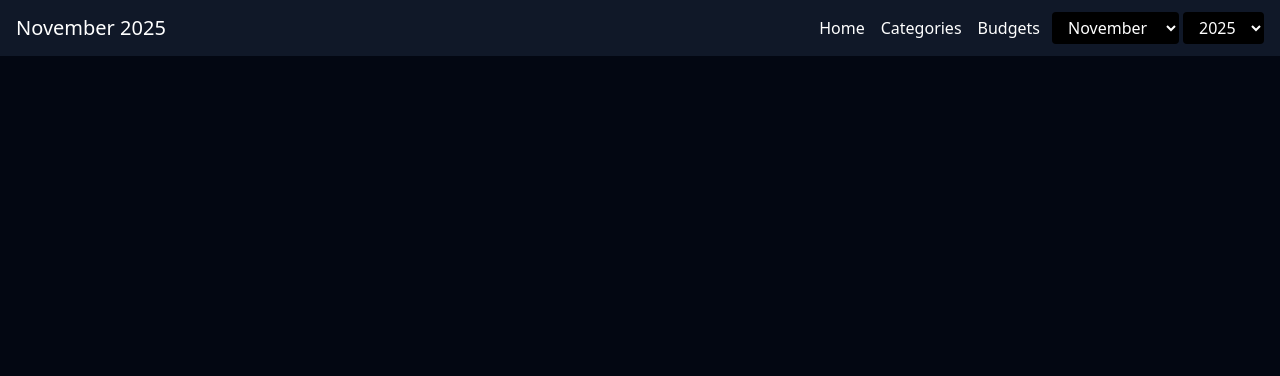
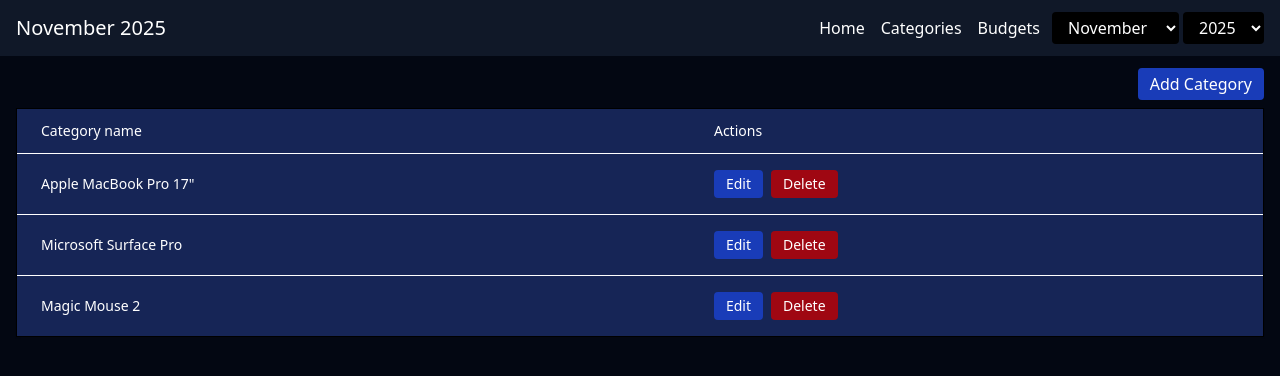
Before and after one commit to ajmal-m/ex-tracker-front-end, a React (Vite) app: page /setting/category in a window 1280 px wide. Shown: the top 376 px of the page. Built offline with nearby package versions, Linux system fonts and the light colour scheme.

Commit message:
Category table added

```diff
--- /dev/null
+++ b/src/components/category-table.tsx
@@ -0,0 +1,86 @@
+import React from "react";
+
+type Product = {
+    name: string;
+    color: string;
+    category: string;
+    price: string;
+    stock: number;
+};
+
+const products: Product[] = [
+    {
+        name: 'Apple MacBook Pro 17"',
+        color: "Silver",
+        category: "Laptop",
+        price: "$2999",
+        stock: 231,
+    },
+    {
+        name: "Microsoft Surface Pro",
+        color: "White",
+        category: "Laptop PC",
+        price: "$1999",
+        stock: 423,
+    },
+    {
+        name: "Magic Mouse 2",
+        color: "Black",
+        category: "Accessories",
+        price: "$99",
+        stock: 121,
+    },
+];
+
+const CategoryTable: React.FC = () => {
+    return (
+        <div className="relative overflow-x-auto bg-neutral-primary-soft shadow-xs rounded-base border border-default">
+            <table className="w-full text-sm text-left rtl:text-right text-body">
+                <thead className="text-sm text-body bg-blue-950 border-b rounded-base text-white">
+                    <tr>
+                        <th className="px-6 py-3 font-medium">Category name</th>
+                        <th className="px-6 py-3 font-medium">Actions</th>
+                    </tr>
+                </thead>
+
+                <tbody>
+                    {products.map((item, index) => (
+                        <tr
+                            key={index}
+                            className="bg-blue-950 border-b border-default last:border-none text-white"
+                        >
+                            <th
+                                scope="row"
+                                className="px-6 py-4 font-medium text-heading whitespace-nowrap"
+                            >
+                                {item.name}
+                            </th>
+                            <td className="px-6 py-4">
+                                <div className="flex items-center gap-2">
+                                    <button
+                                        className="
+                                            px-3 py-1 bg-blue-800 text-white
+                                            rounded font-medium cursor-pointer self-end
+                                        "
+                                    >
+                                        Edit
+                                    </button>
+                                    <button
+                                        className="
+                                            px-3 py-1 bg-red-800 text-white
+                                            rounded font-medium cursor-pointer self-end
+                                        "
+                                    >
+                                        Delete
+                                    </button>
+                                </div>
+                            </td>
+                        </tr>
+                    ))}
+                </tbody>
+            </table>
+        </div>
+    );
+};
+
+export default CategoryTable;
--- a/src/components/navbar.tsx
+++ b/src/components/navbar.tsx
@@ -16,7 +16,7 @@
             <h1 className="text-white text-xl max-[400px]:text-sm">{selectedMonth} {selectedYear}</h1>
 
             <div className="flex items-center gap-3">
-                <div className="flex items-center gap-4">
+                <div className="flex items-center gap-4 max-[414px]:text-[12px]">
                     <Link to={'/'} className="text-white">Home</Link>
                     <Link to={'/setting/category'} className="text-white">Categories</Link>
                     <Link to={'/setting/budgets'}  className="text-white">Budgets</Link>
--- a/src/pages/budgets.tsx
+++ b/src/pages/budgets.tsx
@@ -5,6 +5,9 @@
     return(
         <div className="h-screen bg-[#030712] overflow-y-auto">
            <Navbar/>
+           <section className="mt-25">
+
+           </section>
         </div>
     )
 });
--- a/src/pages/category.tsx
+++ b/src/pages/category.tsx
@@ -1,10 +1,24 @@
 import { memo } from "react";
 import Navbar from "../components/navbar";
+import CategoryTable from "../components/category-table";
 
 const CategoryPage = memo(() => {
     return(
         <div className="h-screen bg-[#030712] overflow-y-auto">
             <Navbar/>
+            <section className="mt-15 px-4 py-2 flex flex-col">
+                 <button
+                    className="
+                        px-3 py-1 bg-blue-800 text-white
+                        rounded font-medium cursor-pointer self-end
+                    "
+                >
+                    Add Category
+                </button>
+                <div className="mt-2">
+                    <CategoryTable/>
+                </div>
+            </section>
         </div>
     )
 });
```
